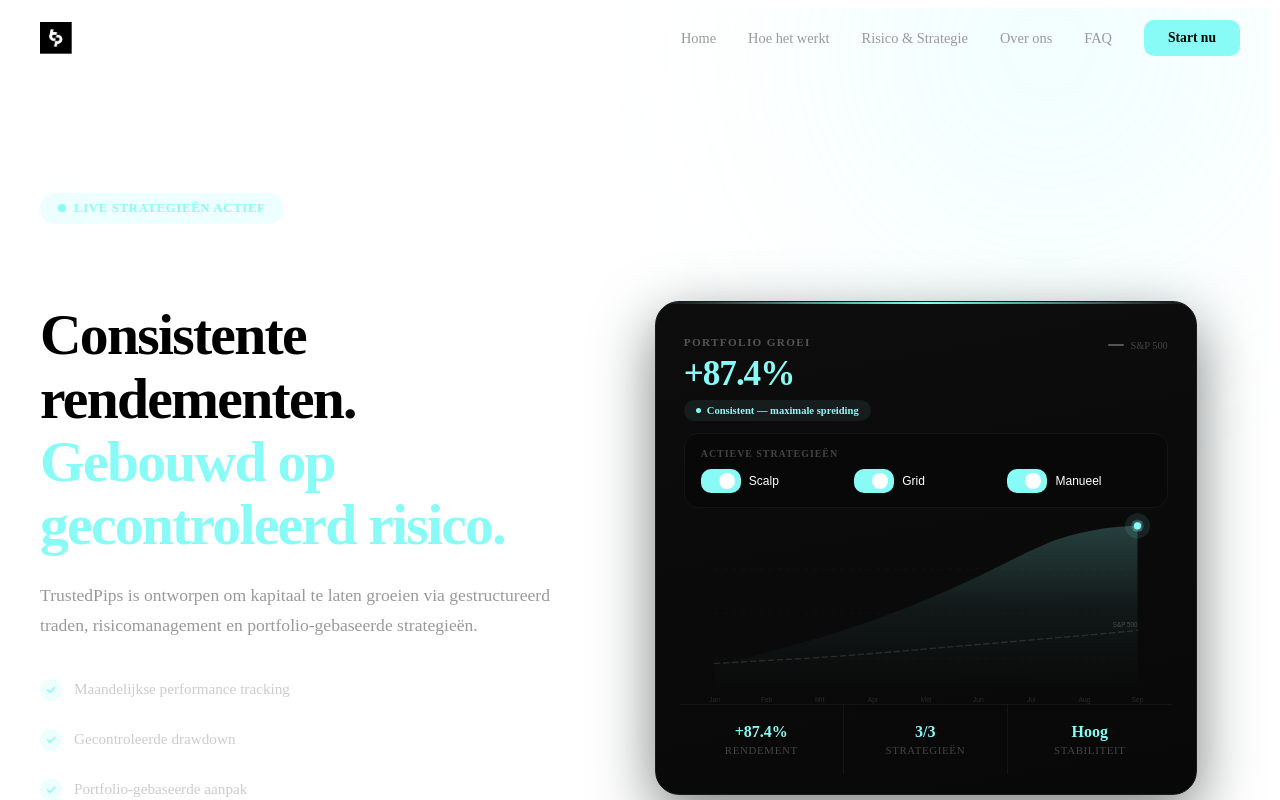
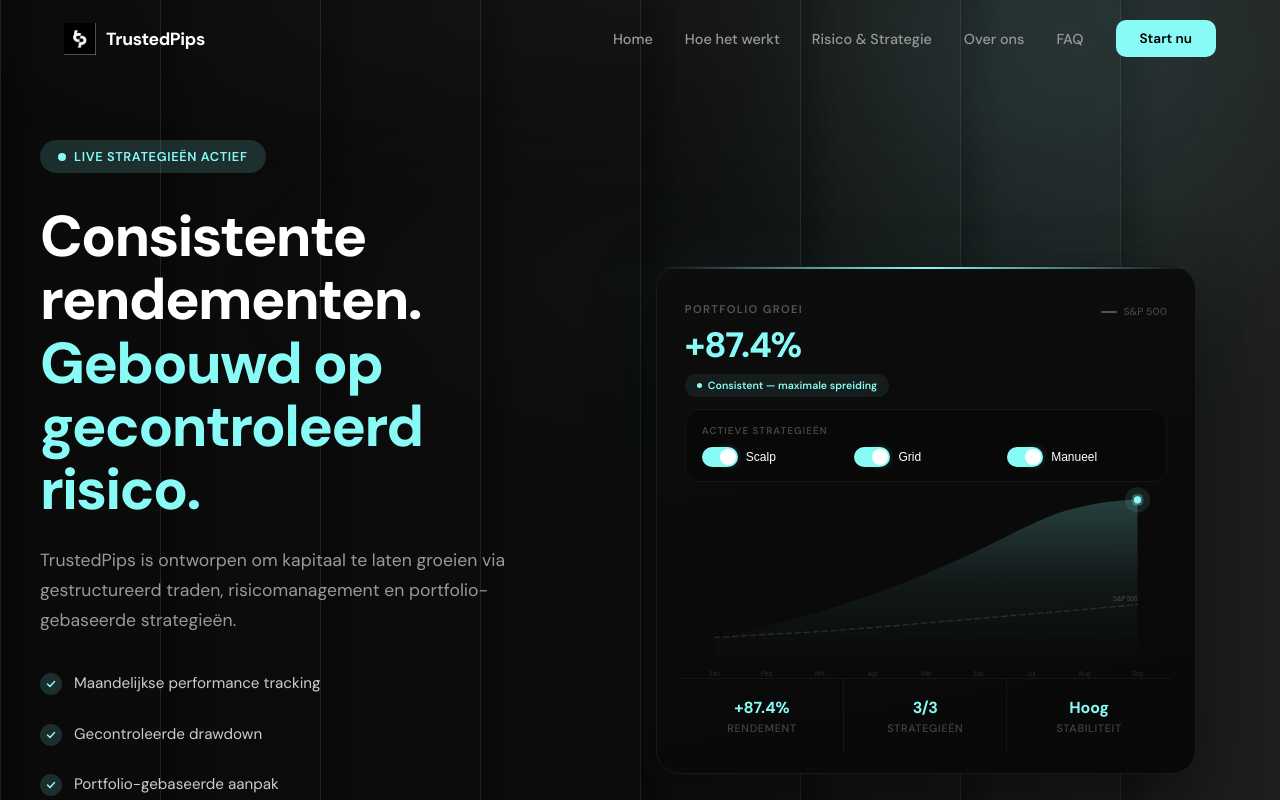
Before and after one commit to z2yn2d9mpb-cpu/TP-Investing, a Next.js app: page / in a window 1280 px wide. Shown: the top 800 px of the page. Built offline with nearby package versions, Linux system fonts and the light colour scheme.

Commit message:
Update globals.css

```diff
--- a/app/globals.css
+++ b/app/globals.css
@@ -1,7 +1,81 @@
 /* ============================================
-   TrustedPips — Glass Button Styles
-   Gebruik: voeg toe aan je globals.css of
-   importeer als losse module
+   TrustedPips — Global Styles
+   ============================================ */
+
+* {
+  margin: 0;
+  padding: 0;
+  box-sizing: border-box;
+}
+
+html {
+  scroll-behavior: smooth;
+}
+
+body {
+  color: #fff;
+  font-family: 'DM Sans', 'Helvetica Neue', sans-serif;
+  -webkit-font-smoothing: antialiased;
+  -moz-osx-font-smoothing: grayscale;
+  min-height: 100vh;
+  position: relative;
+
+  /* Metallic bars — 8 balken over volledige breedte, geen repeat */
+  background-color: #080808;
+  background-image:
+    /* Rechter-rand highlight per balk */
+    repeating-linear-gradient(
+      90deg,
+      rgba(220, 220, 220, 0.12) 0px,
+      rgba(220, 220, 220, 0.12) 1px,
+      transparent 1px,
+      transparent 12.5%
+    ),
+    /* Linker schaduw per balk voor diepte */
+    repeating-linear-gradient(
+      90deg,
+      rgba(0, 0, 0, 0.3) 0%,
+      transparent 3%,
+      transparent 12.5%
+    ),
+    /* Donker-naar-licht gradiënt per balk */
+    repeating-linear-gradient(
+      90deg,
+      #0a0a0a 0%,
+      #0d0d0d 50%,
+      #1e1e1e 100%
+    );
+  background-size: 100% 100%;
+  background-repeat: no-repeat;
+  background-attachment: fixed;
+}
+
+/* Bovenste sheen + subtiele teal atmosferische glow */
+body::before {
+  content: '';
+  position: fixed;
+  inset: 0;
+  background:
+    radial-gradient(ellipse 70% 25% at 50% 0%, rgba(255, 255, 255, 0.03) 0%, transparent 100%),
+    radial-gradient(ellipse 50% 35% at 50% 35%, rgba(137, 251, 246, 0.025) 0%, transparent 70%);
+  pointer-events: none;
+  z-index: 0;
+}
+
+/* Zorg dat alle directe children boven de pseudo-laag staan */
+body > * {
+  position: relative;
+  z-index: 1;
+}
+
+::selection {
+  background: #89FBF6;
+  color: #000;
+}
+
+
+/* ============================================
+   Glass Buttons
    ============================================ */
 
 .btn-glass {
```
